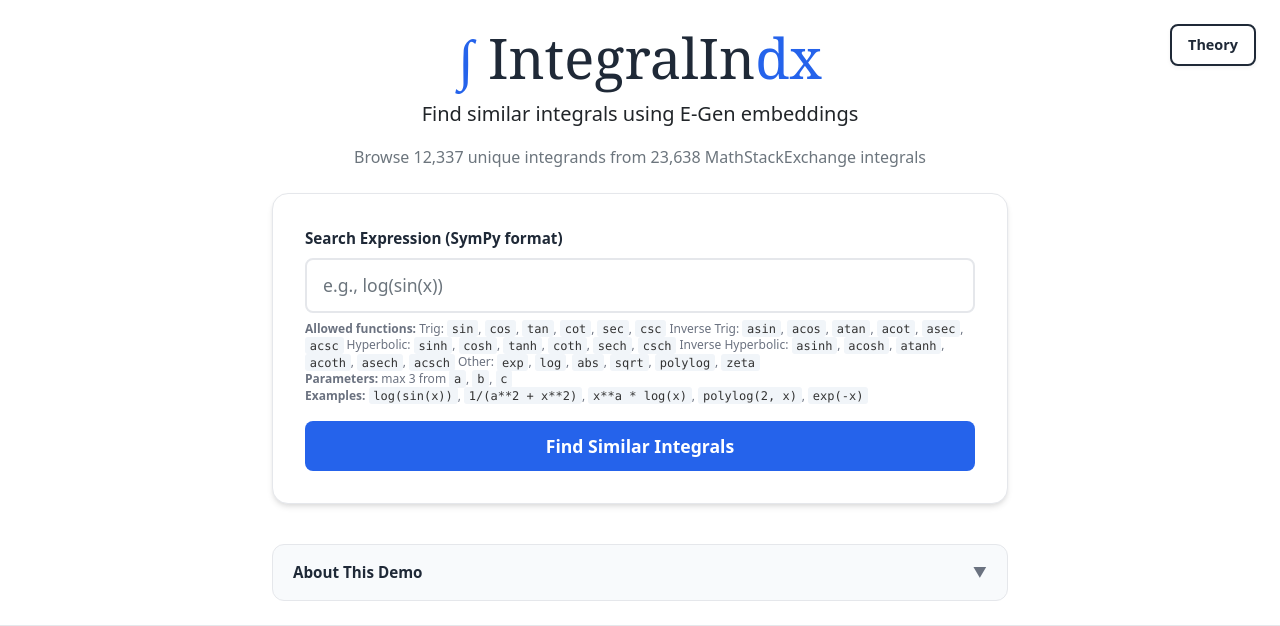
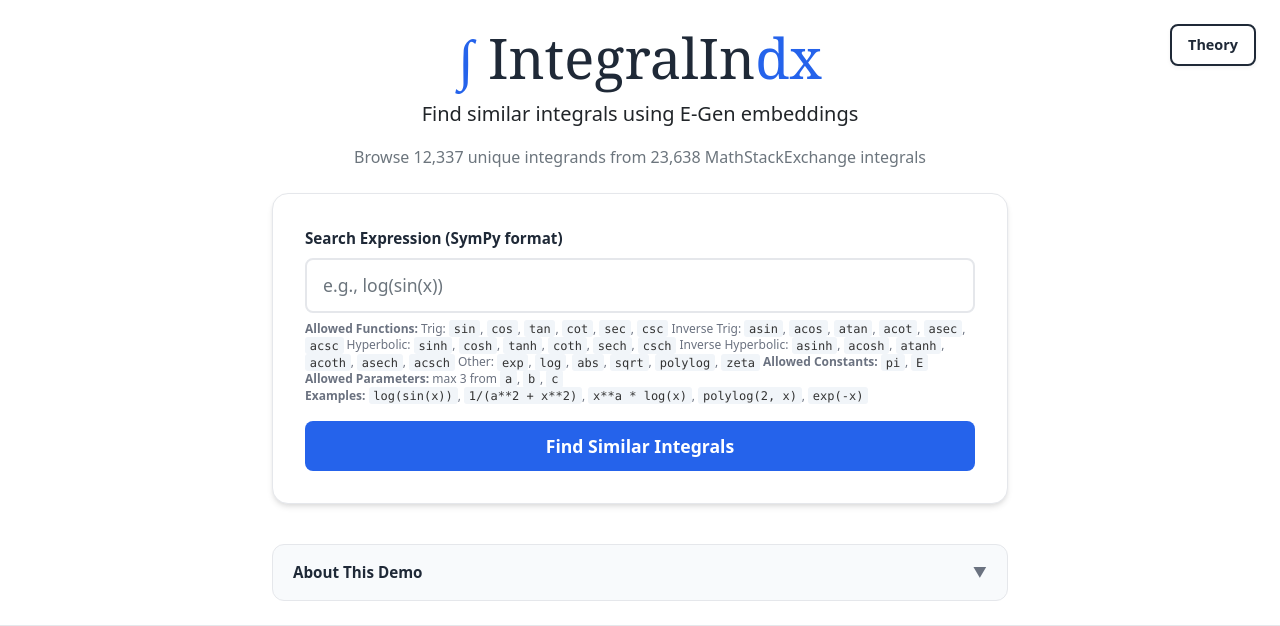
Before and after one commit to noamshh/integralindx, a Python web app: template src/web/templates/index.html in a window 1280 px wide. Shown: the top 626 px of the page. Run offline with Jinja, Linux system fonts and the light colour scheme; the template is opened without the code that fills it, so the values that code supplies are empty.

Commit message:
fork readme

```diff
--- a/src/web/templates/index.html
+++ b/src/web/templates/index.html
@@ -34,13 +34,14 @@
                             <input type="text" class="form-control search-input" id="queryInput"
                                    placeholder="e.g., log(sin(x))" required maxlength="200">
                             <div class="form-text format-help" id="formatHelp" style="font-size: 0.75rem; line-height: 1.4;">
-                                <strong>Allowed functions:</strong>
+                                <strong>Allowed Functions:</strong>
                                 Trig: <code>sin</code>, <code>cos</code>, <code>tan</code>, <code>cot</code>, <code>sec</code>, <code>csc</code>
                                 Inverse Trig: <code>asin</code>, <code>acos</code>, <code>atan</code>, <code>acot</code>, <code>asec</code>, <code>acsc</code>
                                 Hyperbolic: <code>sinh</code>, <code>cosh</code>, <code>tanh</code>, <code>coth</code>, <code>sech</code>, <code>csch</code>
                                 Inverse Hyperbolic: <code>asinh</code>, <code>acosh</code>, <code>atanh</code>, <code>acoth</code>, <code>asech</code>, <code>acsch</code>
                                 Other: <code>exp</code>, <code>log</code>, <code>abs</code>, <code>sqrt</code>, <code>polylog</code>, <code>zeta</code>
-                                <br><strong>Parameters:</strong> max 3 from <code>a</code>, <code>b</code>, <code>c</code>
+                                <strong>Allowed Constants:</strong> <code>pi</code>, <code>E</code>
+                                <strong>Allowed Parameters:</strong> max 3 from <code>a</code>, <code>b</code>, <code>c</code>
                                 <br><strong>Examples:</strong> <code>log(sin(x))</code>, <code>1/(a**2 + x**2)</code>, <code>x**a * log(x)</code>, <code>polylog(2, x)</code>, <code>exp(-x)</code>
                             </div>
                         </div>
```
Also changed, not shown: egen_integralindx/README.md.
